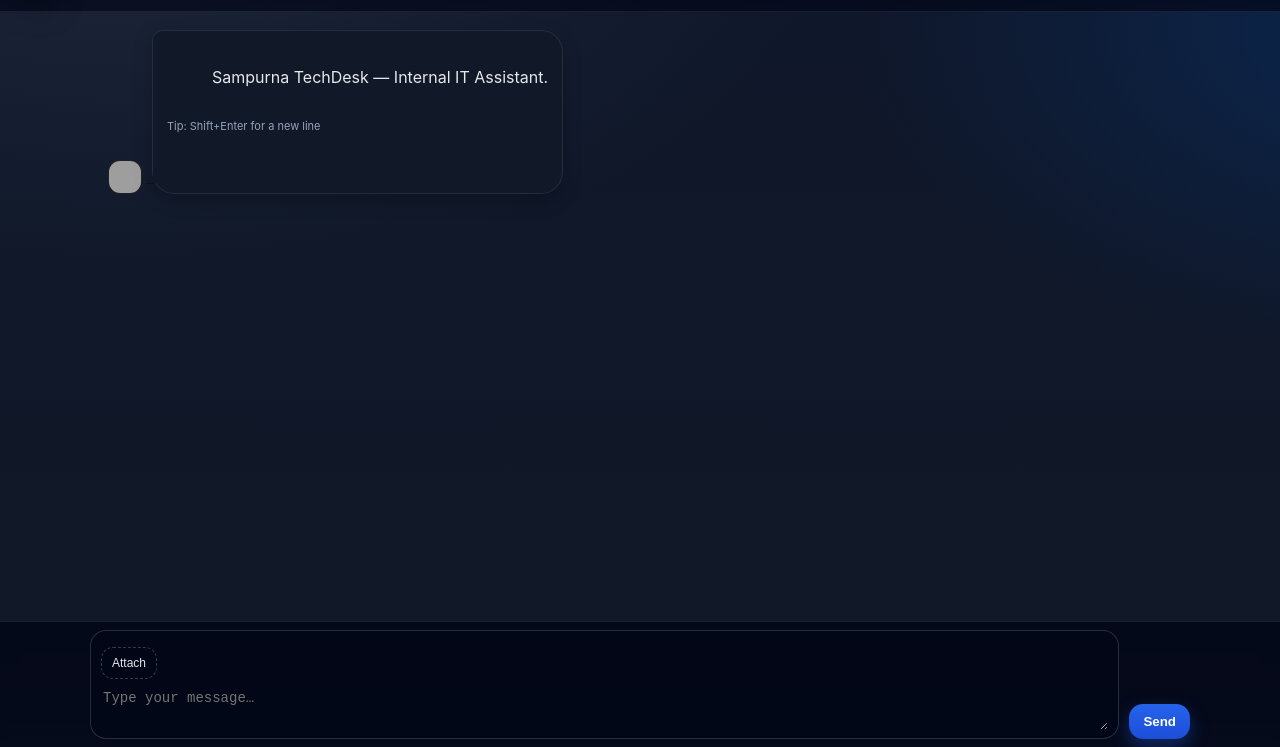
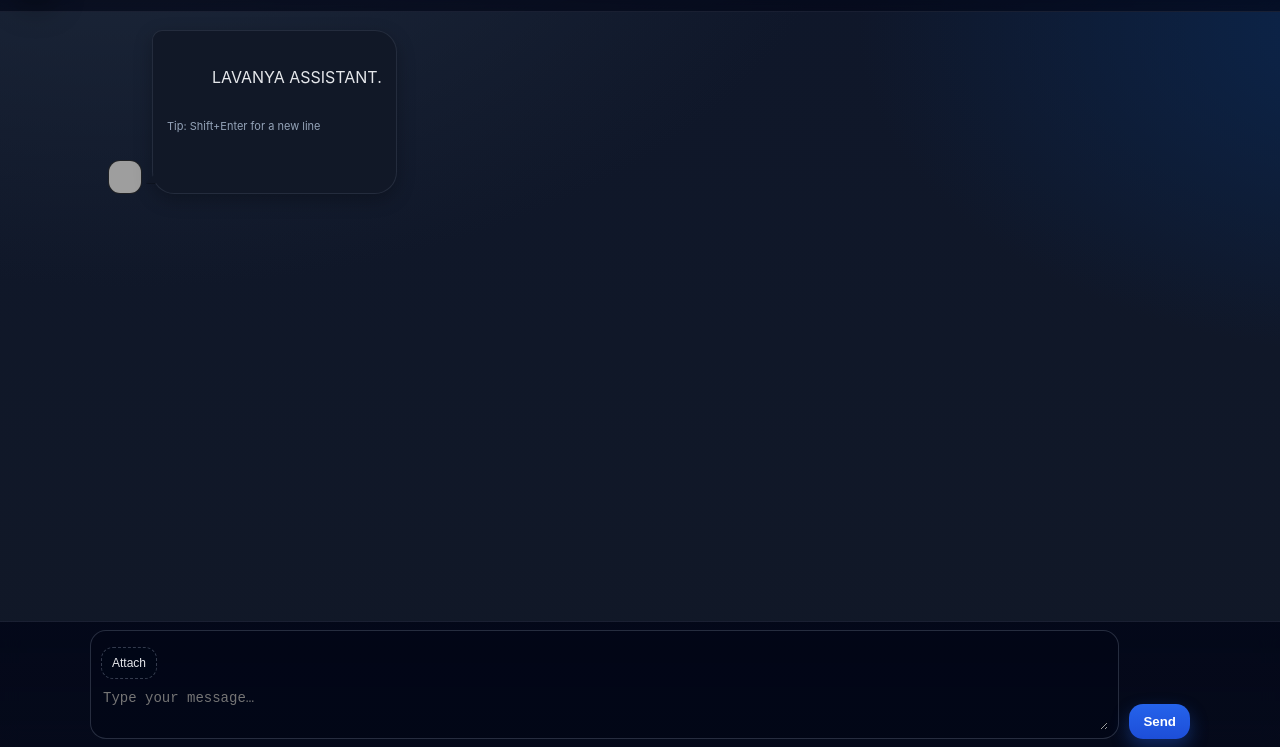
Before and after one commit to Anindita-sfspl/demo_chatbot, a plain HTML site: page Lavanya/index.html in a window 1280 px wide. Shown: the part 53-800 px from the top of the page. Drawn offline with nearby package versions, Linux system fonts and the light colour scheme; grey boxes are pictures that could not be loaded.

Commit message:
Update index.html

```diff
--- a/Lavanya/index.html
+++ b/Lavanya/index.html
@@ -228,7 +228,7 @@
           <img src="https://api.dicebear.com/8.x/identicon/svg?seed=n8n-bot" alt="bot"/>
         </div>
         <div class="bubble bot">
-          Sampurna TechDesk — Internal IT Assistant.
+          LAVANYA ASSISTANT.
           <div class="meta">Tip: Shift+Enter for a new line</div>
         </div>
       </div>
```
